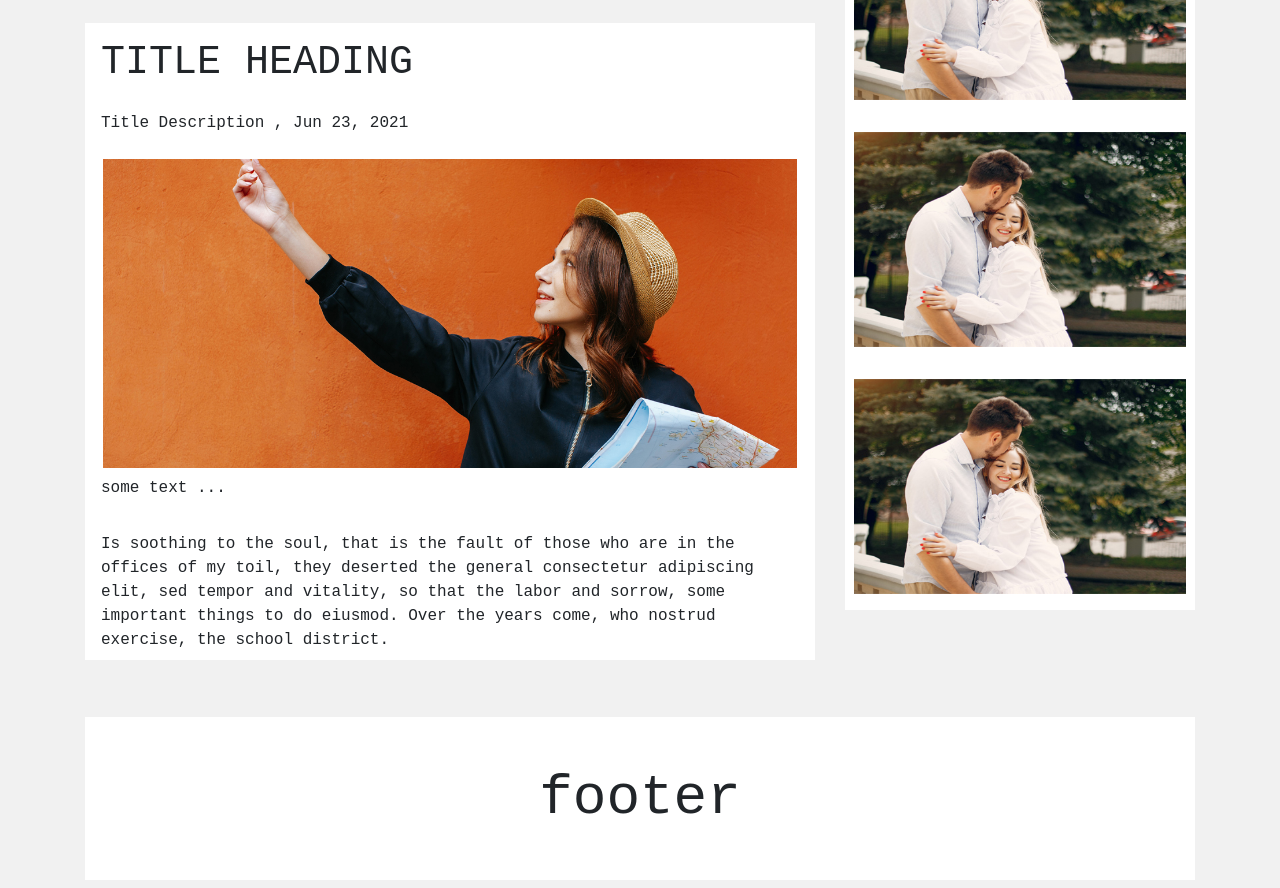
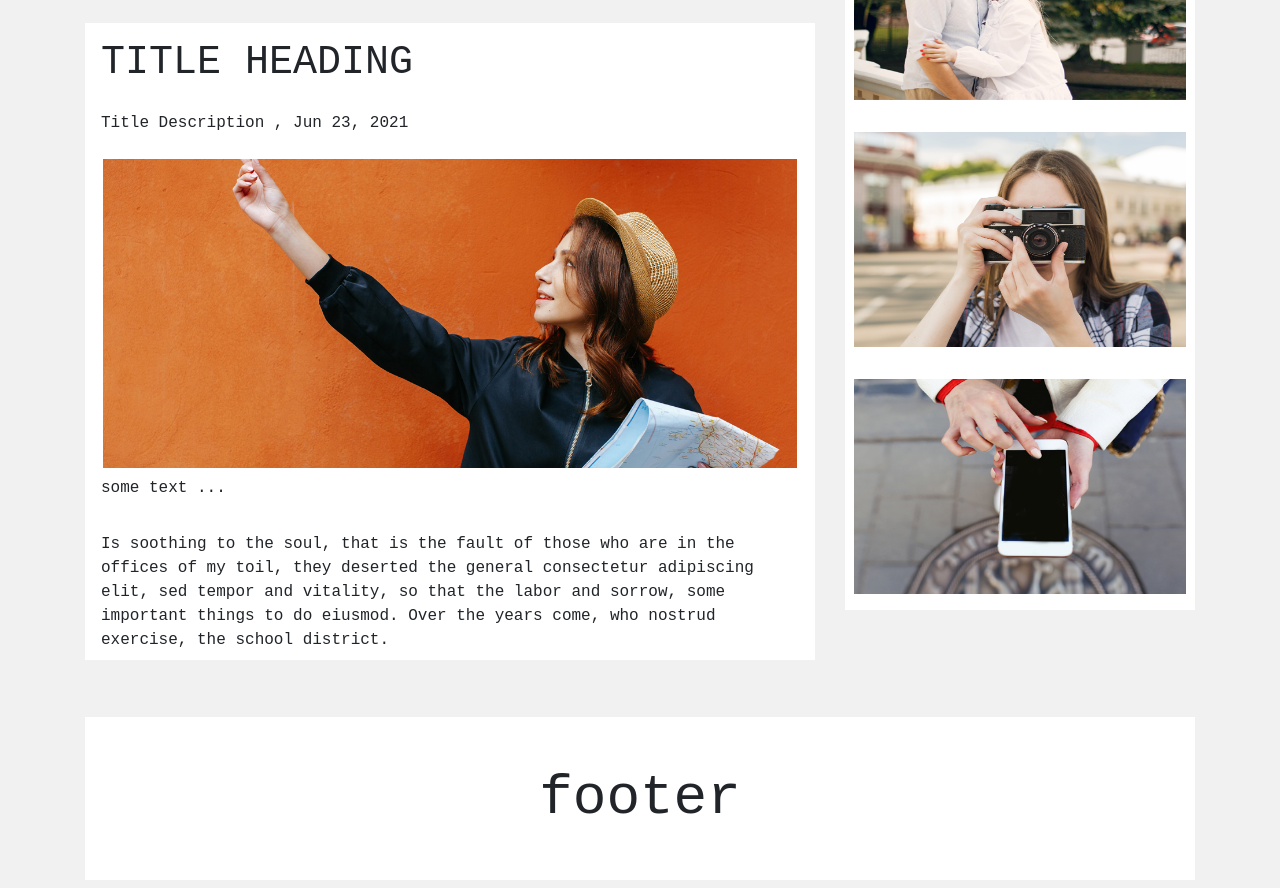
Before and after one commit to alineaz42/css_Blog, a plain HTML site: page index.html in a window 1280 px wide. Shown: the part 800-1688 px from the top of the page. Drawn offline with Linux system fonts and the light colour scheme.

Commit message:
changed the image files

```diff
--- a/index.html
+++ b/index.html
@@ -44,8 +44,8 @@
                    </div>
                    <div class="images">
                     <img src="./img/popular-blog1.jpg" alt="">
-                    <img src="./img/popular-blog1.jpg" alt="">
-                    <img src="./img/popular-blog1.jpg" alt="">
+                    <img src="./img/popular-blog2.jpg" alt="">
+                    <img src="./img/popular-blog3.jpg" alt="">
                 </div>
                </div>
            </div>
```
